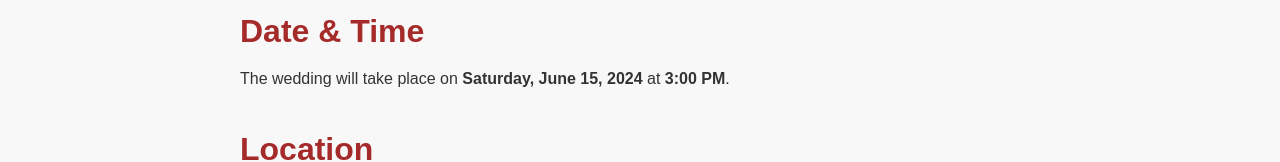
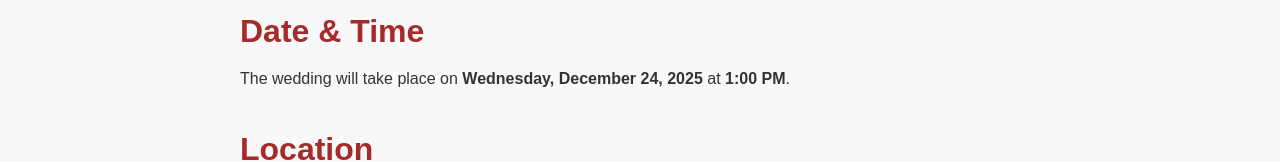
Before and after one commit to joePeronek/kyle-and-noel, a plain HTML site: page index.html in a window 1280 px wide. Shown: the part 131-293 px from the top of the page. Drawn offline with Linux system fonts and the light colour scheme.

Commit message:
Update index.html

```diff
--- a/index.html
+++ b/index.html
@@ -62,7 +62,7 @@
     <div class="container">
         <section class="section">
             <h2>Date & Time</h2>
-            <p>The wedding will take place on <strong>Saturday, June 15, 2024</strong> at <strong>3:00 PM</strong>.</p>
+            <p>The wedding will take place on <strong>Wednesday, December 24, 2025</strong> at <strong>1:00 PM</strong>.</p>
         </section>
 
         <section class="section">
```
